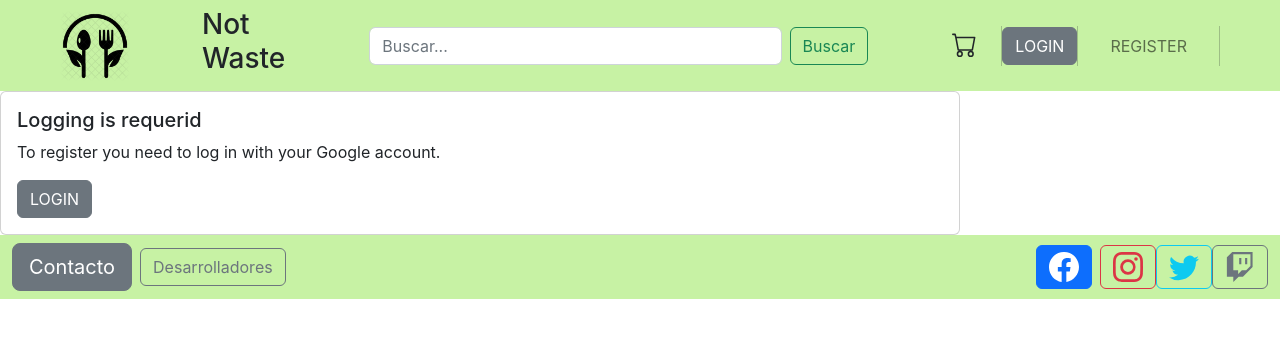
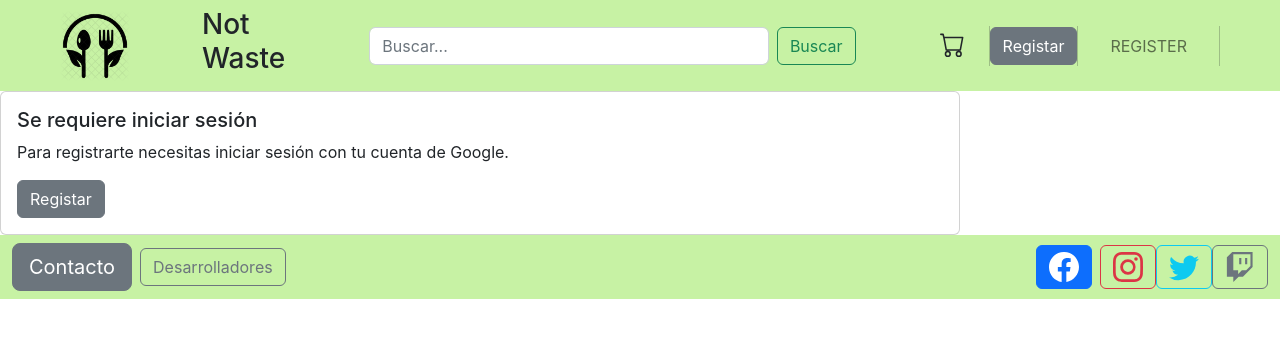
Before and after one commit to socaria/not-waste_PF-HENRY, a React (Create React App) app in the folder client/: page /register in a window 1280 px wide. Shown: the top 338 px of the page. Built offline with nearby package versions, Linux system fonts and the light colour scheme; no server answers.

Commit message:
perfil de usuario

```diff
--- a/client/src/component/LoginButton/index.jsx
+++ b/client/src/component/LoginButton/index.jsx
@@ -1,10 +1,16 @@
-import { useAuth0 } from '@auth0/auth0-react' //esto es un hook que da auth0
+import { useAuth0 } from "@auth0/auth0-react"; //esto es un hook que da auth0
 
-function LogingButton () {
-    const { loginWithRedirect } = useAuth0()
-    return (
-        <button type="button" className="btn btn-secondary" onClick={() => loginWithRedirect()}>LOGIN</button>
-    )
+function LogingButton() {
+  const { loginWithRedirect } = useAuth0();
+  return (
+    <button
+      type="button"
+      className="btn btn-secondary"
+      onClick={() => loginWithRedirect()}
+    >
+      Registar
+    </button>
+  );
 }
 
-export default LogingButton
+export default LogingButton;
--- a/client/src/component/LogoutButton/index.jsx
+++ b/client/src/component/LogoutButton/index.jsx
@@ -1,11 +1,7 @@
-import { useAuth0 } from '@auth0/auth0-react' //esto es un hook que da auth0
+import { Profile } from "../Perfile/index";
 
-function LogoutButton () {
-    const { logout } = useAuth0()
-    return (
-        <button type="button" className="btn" onClick={() => logout({ returnTo: "http://localhost:3000/home" })}>LOGOUT</button>
-
-    )
+function LogoutButton() {
+  return <Profile />;
 }
 
-export default LogoutButton
+export default LogoutButton;
--- a/client/src/component/NavBar/index.jsx
+++ b/client/src/component/NavBar/index.jsx
@@ -34,7 +34,7 @@ function NavBar() {
                 <div className="collapse navbar-collapse" id='navbarSupportedContent'>
                     <Navbar className="navbar-nav ms-auto mx-5">
                         <Cart />
-                            {/* <img src={carrito} alt="logocarr" width='50px' className="mx-4"/> */}
+
 
                         <div className="vr bg-dark"></div>
                         {isAuthenticated ? <LogoutButton /> : <LogingButton />   }
--- /dev/null
+++ b/client/src/component/Perfile/index.jsx
@@ -0,0 +1,43 @@
+import React from "react";
+import Dropdown from "react-bootstrap/Dropdown";
+import { useAuth0 } from "@auth0/auth0-react"; //esto es un hook que da auth0
+import("../Perfile/perfile.css");
+
+export const Profile = () => {
+  const { logout } = useAuth0();
+
+  return (
+    <div>
+      <Dropdown>
+        <Dropdown.Toggle className="bg-dark" id="dropdown">
+          <svg
+            xmlns="http://www.w3.org/2000/svg"
+            width="25"
+            height="25"
+            fill="currentColor"
+            className="svg_perfil"
+            viewBox="0 0 16 16"
+          >
+            <path d="M6 8a3 3 0 1 0 0-6 3 3 0 0 0 0 6zm-5 6s-1 0-1-1 1-4 6-4 6 3 6 4-1 1-1 1H1zM11 3.5a.5.5 0 0 1 .5-.5h4a.5.5 0 0 1 0 1h-4a.5.5 0 0 1-.5-.5zm.5 2.5a.5.5 0 0 0 0 1h4a.5.5 0 0 0 0-1h-4zm2 3a.5.5 0 0 0 0 1h2a.5.5 0 0 0 0-1h-2zm0 3a.5.5 0 0 0 0 1h2a.5.5 0 0 0 0-1h-2z" />
+          </svg>
+        </Dropdown.Toggle>
+
+        <Dropdown.Menu className="option">
+          <Dropdown.Item className="drop" href="#/action-1">
+            Mi Cuenta
+          </Dropdown.Item>
+          <Dropdown.Item className="drop" href="#/action-2">
+            Mis Pedidos
+          </Dropdown.Item>
+          <Dropdown.Item
+            className="drop"
+            type="button"
+            onClick={() => logout({ returnTo: "http://localhost:3000/home" })}
+          >
+            Cerrar Sessión
+          </Dropdown.Item>
+        </Dropdown.Menu>
+      </Dropdown>
+    </div>
+  );
+};
--- /dev/null
+++ b/client/src/component/Perfile/perfile.css
@@ -0,0 +1,10 @@
+.option {
+  background: black;
+}
+.drop {
+  color: white;
+}
+.drop:hover{
+    background-color: red;
+    color: black;
+}
--- a/client/src/component/Registrering/index.jsx
+++ b/client/src/component/Registrering/index.jsx
@@ -1,40 +1,44 @@
-import React from 'react';
-import NavBar from '../NavBar';
-import Footer from '../Footer';
-import Register from "../register/index.jsx"
-import AuthProfile from '../AuthProfile';
-import LogingButton from '../LoginButton';
-import VerifyProfile from '../VerifyProfile';
-import '../Registrering/Registering.css'
-import { useAuth0 } from '@auth0/auth0-react';
+import React from "react";
+import NavBar from "../NavBar";
+import Footer from "../Footer";
+import Register from "../register/index.jsx";
+import AuthProfile from "../AuthProfile";
+import LogingButton from "../LoginButton";
+import VerifyProfile from "../VerifyProfile";
+import "../Registrering/Registering.css";
+import { useAuth0 } from "@auth0/auth0-react";
 
 function Registrering() {
-  const {isLoading} = useAuth0
-  let log = AuthProfile("profile") // esto puede ser {}, true o false
-  let db = VerifyProfile(log.email)
+  const { isLoading } = useAuth0;
+  let log = AuthProfile("profile"); // esto puede ser {}, true o false
+  let db = VerifyProfile(log.email);
 
   return (
     <>
       {db.exists && window.location.assign("http://localhost:3000/home")}
       <div>
         <NavBar />
-        <div className='dashRegister'>
-          { isLoading && <h1>Cargando....</h1>}
-          {log ?
-            <Register {...log} /> :
+        <div className="dashRegister">
+          {isLoading && <h1>Cargando....</h1>}
+          {log ? (
+            <Register {...log} />
+          ) : (
             <div className="card w-75">
               <div className="card-body">
-                <h5 className="card-title">Logging is requerid</h5>
-                <p className="card-text">To register you need to log in with your Google account.</p>
+                <h5 className="card-title">Se requiere iniciar sesión</h5>
+                <p className="card-text">
+                  Para registrarte necesitas iniciar sesión con tu cuenta de
+                  Google.
+                </p>
                 <LogingButton />
               </div>
-            </div>}
+            </div>
+          )}
           <Footer />
         </div>
       </div>
     </>
-  )
+  );
 }
 
-
-export default Registrering
+export default Registrering;
```
